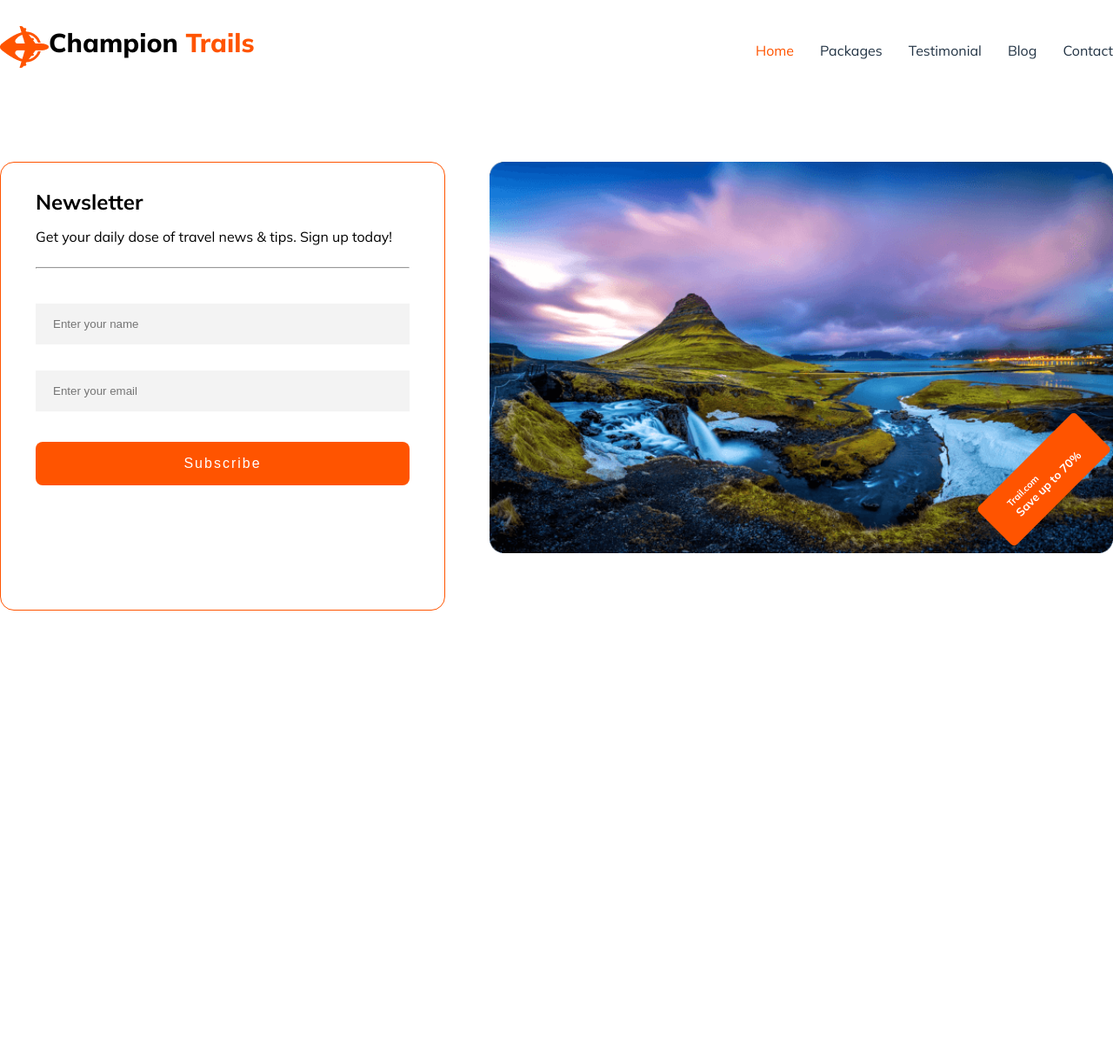
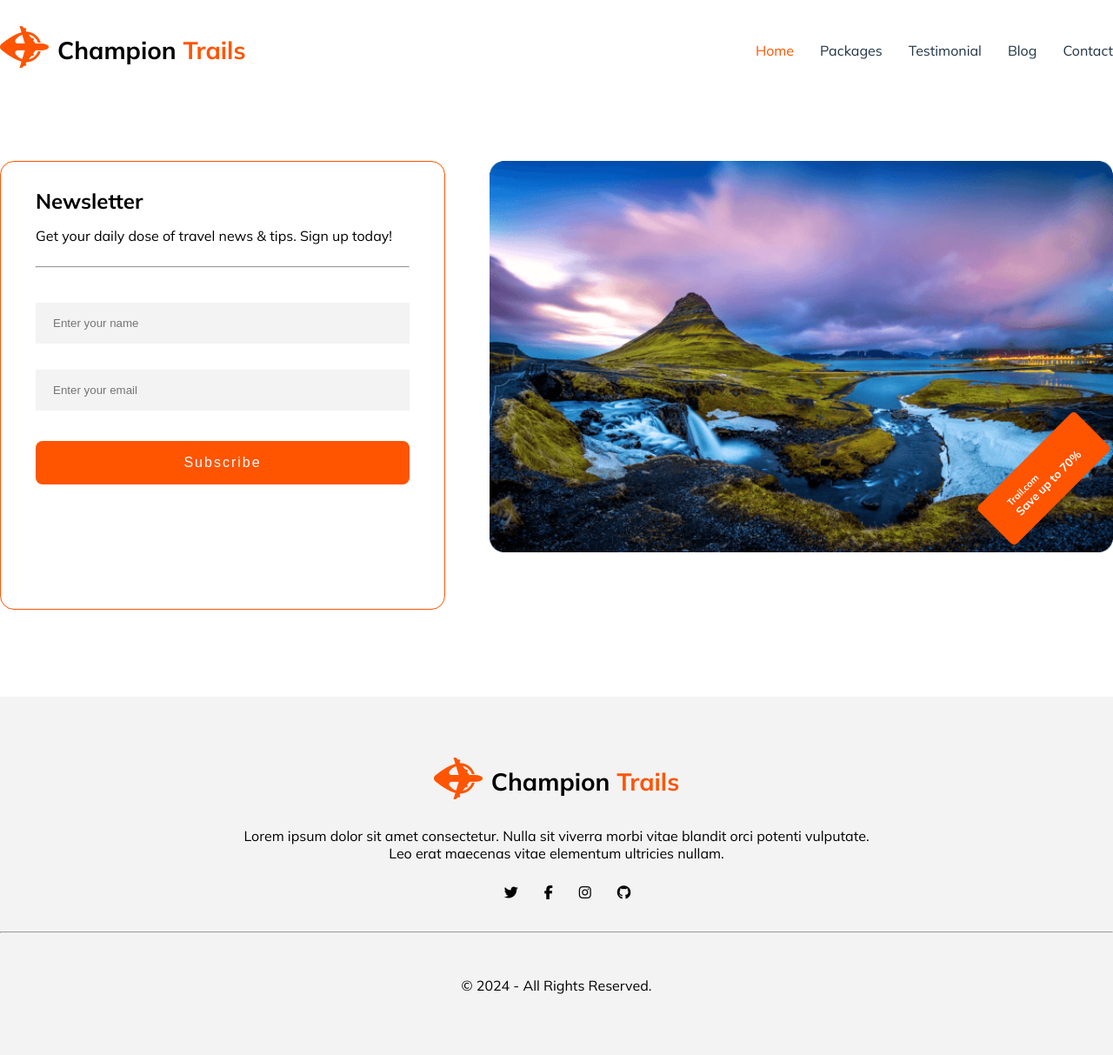
Before and after one commit to rockyhaque/champion-trail, a plain HTML site: page index.html in a window 1280 px wide. Shown: the whole page at 87% size. Before the commit the page ends 800 px from the top, so only its background shows below. Drawn offline with Linux system fonts and the light colour scheme.

Commit message:
footer section completed

```diff
--- a/css/responsive.css
+++ b/css/responsive.css
@@ -176,7 +176,9 @@
   }
 
 
-
+  .footer-container{
+    padding: 70px 0px;
+  }
 
 
 
--- a/css/style.css
+++ b/css/style.css
@@ -56,8 +56,11 @@ header {
 
 .logo-container {
   display: flex;
-  font-size: 30px;
-  font-weight: 800;
+  align-items: center;
+  justify-content: center;
+  font-size: 28px;
+  font-weight: 700;
+  gap: 10px;
 }
 
 .logo-span {
@@ -423,3 +426,43 @@ main {
   bottom: 120px;
 
 }
+
+
+
+/* ------------>> Footer <<----------- */
+
+.footer-body-container{
+  background: rgba(19, 19, 24, 0.05);
+}
+
+.footer-container{
+  max-width: 1280px;
+  margin: auto;
+  text-align: center;
+  padding: 70px 0;
+  margin-top: 100px;
+}
+
+.footer-logo-container{
+  display: flex;
+  justify-content: center;
+  align-items: center;
+  font-size: 28px;
+  font-weight: 700;
+  gap: 10px;
+}
+
+.footer-para p{
+  margin: 25px 0;
+}
+
+.social-icon{
+  display: flex;
+  justify-content: center;
+  gap: 30px;
+  margin: 25px 0 35px 25px ;
+}
+
+.copywrite{
+  margin: 50px 0 0 0;
+}
--- a/index.html
+++ b/index.html
@@ -224,6 +224,26 @@
       </section>
     </main>
 
-    <footer></footer>
+    <footer>
+      <div class="footer-body-container">
+        <div class="footer-container">
+          <div class="footer-logo-container">
+            <div><img src="./Images/Group 40071.png" alt="" /></div>
+            <div>Champion <span class="logo-span">Trails</span></div>
+          </div>
+          <div class="footer-para">
+            <p>Lorem ipsum dolor sit amet consectetur. Nulla sit viverra morbi vitae blandit orci potenti vulputate. <br> Leo erat maecenas vitae elementum ultricies nullam. </p>
+          </div>
+          <div class="social-icon">
+            <div><i class="fa-brands fa-twitter"></i></div>
+            <div><i class="fa-brands fa-facebook-f"></i></div>
+            <div><i class="fa-brands fa-instagram"></i></div>
+            <div><i class="fa-brands fa-github"></i></div>
+          </div>
+          <hr>
+          <p class="copywrite">&copy 2024 - All Rights Reserved.</p>
+        </div>
+      </div>
+    </footer>
   </body>
 </html>
```
